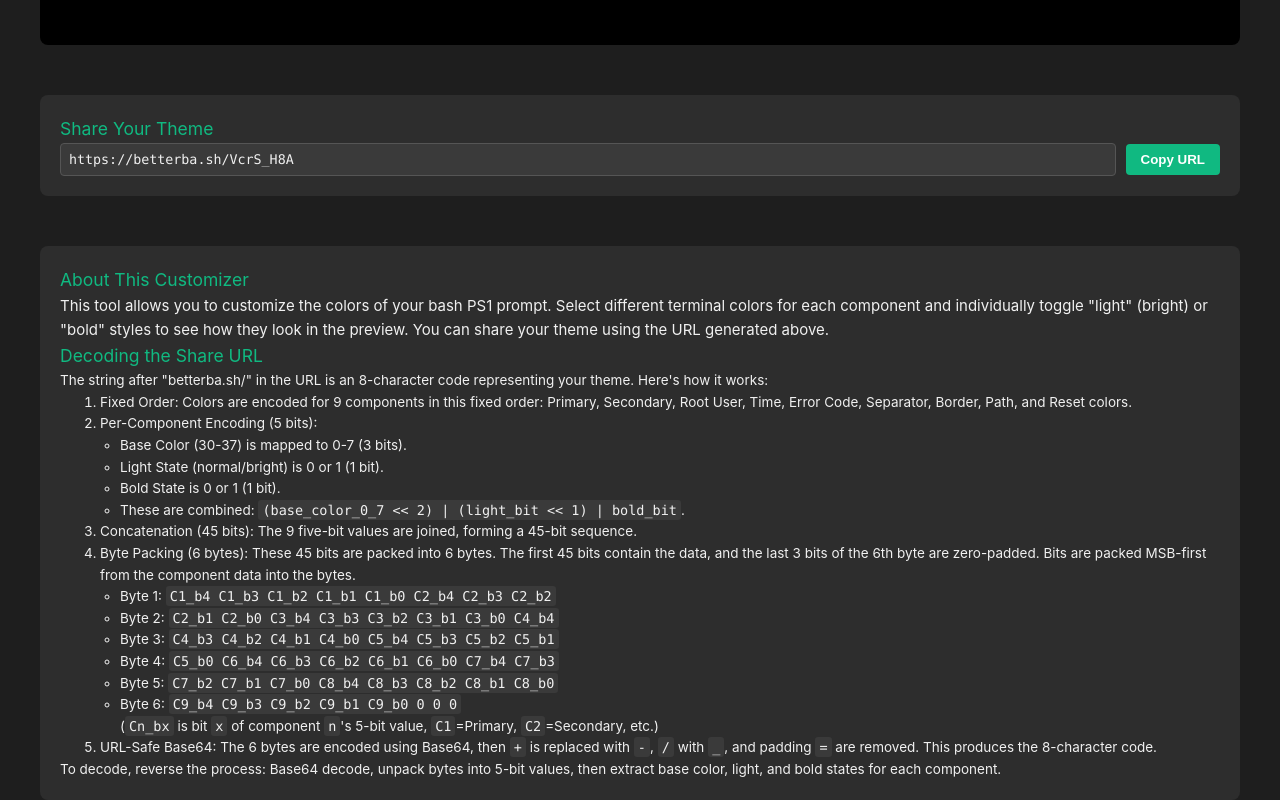
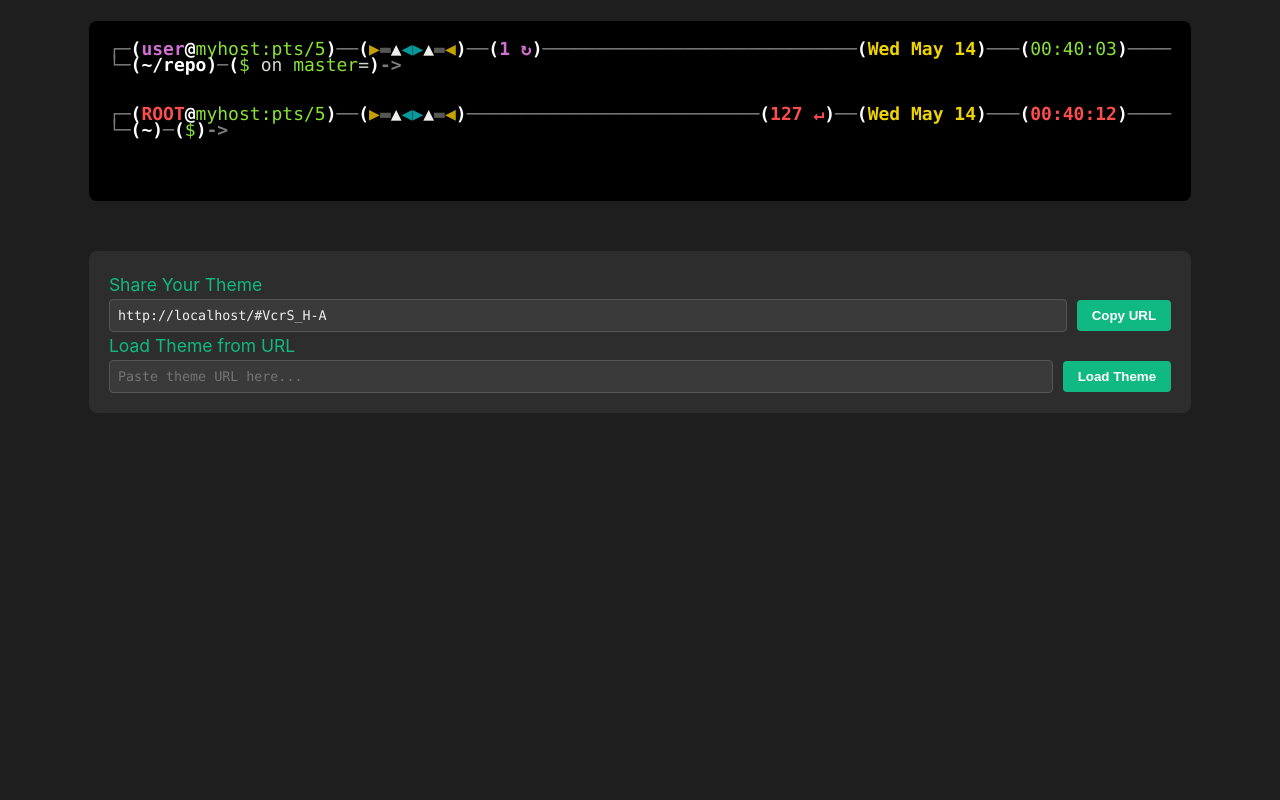
Before and after one commit to czoczo/BetterBash, a Vue app in the folder webpage/BetterBash/: page / in a window 1280 px wide. Shown: the part 545-1345 px from the top of the page. After the commit the page ends 958 px from the top, so only its background shows below. Built offline with nearby package versions, Linux system fonts and the light colour scheme.

Commit message:
avatar toggle attempt wip #1

```diff
--- a/webpage/BetterBash/src/App.vue
+++ b/webpage/BetterBash/src/App.vue
@@ -38,6 +38,14 @@
             </label>
           </div>
         </div>
+
+        <!-- Avatar Toggle Control -->
+        <div class="color-select-group">
+          <div class="color-selector-main">
+            <label for="avatar-toggle">Show Avatar</label>
+            <input id="avatar-toggle" type="checkbox" v-model="showAvatar" @change="updatePromptDetails" />
+          </div>
+        </div>
       </div>
 
       <div class="terminal">
@@ -49,7 +57,8 @@
           ><span :class="getColorClassFromBash(generatedColors.PRIMARY_COLOR)">myhost:pts/5</span
           ><span :class="getColorClassFromBash(generatedColors.SEPARATOR_COLOR)">)</span
           ><span :class="getColorClassFromBash(generatedColors.BORDCOL)">──</span
-          ><span :class="getColorClassFromBash(generatedColors.SEPARATOR_COLOR)">(</span
+          ><template v-if="showAvatar">
+            <span :class="getColorClassFromBash(generatedColors.SEPARATOR_COLOR)">(</span
             ><span class="text-yellow">▶</span
             ><span class="text-bright-black">▬</span
             ><span class="text-bright-white">▲</span
@@ -59,10 +68,14 @@
             ><span class="text-yellow">◀</span
             ><span :class="getColorClassFromBash(generatedColors.SEPARATOR_COLOR)">)</span
             ><span :class="getColorClassFromBash(generatedColors.BORDCOL)">──</span
-          ><span :class="getColorClassFromBash(generatedColors.SEPARATOR_COLOR)">(</span
+          ></template>
+          <span :class="getColorClassFromBash(generatedColors.SEPARATOR_COLOR)">(</span
           ><span :class="getColorClassFromBash(generatedColors.SECONDARY_COLOR)">1 ↻</span
-          ><span :class="getColorClassFromBash(generatedColors.SEPARATOR_COLOR)">)</span
-          ><span :class="getColorClassFromBash(generatedColors.BORDCOL)">─────────────────────────────</span
+          ><span :class="getColorClassFromBash(generatedColors.SEPARATOR_COLOR)">)</span>
+          <template v-if="!showAvatar">
+            <span :class="getColorClassFromBash(generatedColors.BORDCOL)">────────</span
+          ></template>
+          <span :class="getColorClassFromBash(generatedColors.BORDCOL)">─────────────────────────────</span
           ><span :class="getColorClassFromBash(generatedColors.SEPARATOR_COLOR)">(</span
           ><span :class="getColorClassFromBash(generatedColors.TIME_COLOR)">Wed May 14</span
           ><span :class="getColorClassFromBash(generatedColors.SEPARATOR_COLOR)">)</span
@@ -98,7 +111,8 @@
           ><span :class="getColorClassFromBash(generatedColors.PRIMARY_COLOR)">myhost:pts/5</span
           ><span :class="getColorClassFromBash(generatedColors.SEPARATOR_COLOR)">)</span
           ><span :class="getColorClassFromBash(generatedColors.BORDCOL)">──</span
-          ><span :class="getColorClassFromBash(generatedColors.SEPARATOR_COLOR)">(</span
+          ><template v-if="showAvatar">
+            <span :class="getColorClassFromBash(generatedColors.SEPARATOR_COLOR)">(</span
             ><span class="text-yellow">▶</span
             ><span class="text-bright-black">▬</span
             ><span class="text-bright-white">▲</span
@@ -107,7 +121,11 @@
             ><span class="text-bright-black">▬</span
             ><span class="text-yellow">◀</span
             ><span :class="getColorClassFromBash(generatedColors.SEPARATOR_COLOR)">)</span
-          ><span :class="getColorClassFromBash(generatedColors.BORDCOL)">───────────────────────────</span
+          ></template>
+          <template v-if="!showAvatar">
+            <span :class="getColorClassFromBash(generatedColors.BORDCOL)">──────</span
+          ></template>
+          <span :class="getColorClassFromBash(generatedColors.BORDCOL)">───────────────────────────</span
           ><span :class="getColorClassFromBash(generatedColors.SEPARATOR_COLOR)">(</span
           ><span :class="getColorClassFromBash(generatedColors.ERR_COLOR)">127 ↵</span
           ><span :class="getColorClassFromBash(generatedColors.SEPARATOR_COLOR)">)</span
@@ -132,6 +150,7 @@
           ><span :class="getColorClassFromBash(generatedColors.SEPARATOR_COLOR)">)</span
           ><span :class="getColorClassFromBash(generatedColors.BORDCOL)">-&gt;</span>
         </div>
+
       </div>
 
       <div class="share-section">
@@ -141,56 +160,23 @@
             <button @click="copyUrlToClipboard">Copy URL</button>
         </div>
         <p v-if="copySuccess" class="copy-success-message">Copied to clipboard!</p>
+
+        <h3>Load Theme from URL</h3>
+        <div class="share-url-container">
+            <input type="text" v-model="loadUrlInput" placeholder="Paste theme URL here..." id="loadUrlInput" />
+            <button @click="loadThemeFromUrl">Load Theme</button>
         </div>
-
-      <div class="info-section">
-        <h3>About This Customizer</h3>
-        <p>
-          This tool allows you to customize the colors of your bash PS1 prompt.
-          Select different terminal colors for each component and individually toggle
-          "light" (bright) or "bold" styles to see how they
-          look in the preview. You can share your theme using the URL generated above.
-        </p>
-        <h3>Decoding the Share URL</h3>
-        <div class="decoding-explanation">
-            <p>The string after "betterba.sh/" in the URL is an 8-character code representing your theme. Here's how it works:</p>
-            <ol>
-                <li><strong>Fixed Order:</strong> Colors are encoded for 9 components in this fixed order:
-                    Primary, Secondary, Root User, Time, Error Code, Separator, Border, Path, and Reset colors.</li>
-                <li><strong>Per-Component Encoding (5 bits):</strong>
-                    <ul>
-                        <li>Base Color (30-37) is mapped to 0-7 (3 bits).</li>
-                        <li>Light State (normal/bright) is 0 or 1 (1 bit).</li>
-                        <li>Bold State is 0 or 1 (1 bit).</li>
-                        <li>These are combined: <code>(base_color_0_7 &lt;&lt; 2) | (light_bit &lt;&lt; 1) | bold_bit</code>.</li>
-                    </ul>
-                </li>
-                <li><strong>Concatenation (45 bits):</strong> The 9 five-bit values are joined, forming a 45-bit sequence.</li>
-                <li><strong>Byte Packing (6 bytes):</strong> These 45 bits are packed into 6 bytes. The first 45 bits contain the data, and the last 3 bits of the 6th byte are zero-padded. Bits are packed MSB-first from the component data into the bytes.
-                    <ul>
-                        <li>Byte 1: <code>C1_b4 C1_b3 C1_b2 C1_b1 C1_b0 C2_b4 C2_b3 C2_b2</code></li>
-                        <li>Byte 2: <code>C2_b1 C2_b0 C3_b4 C3_b3 C3_b2 C3_b1 C3_b0 C4_b4</code></li>
-                        <li>Byte 3: <code>C4_b3 C4_b2 C4_b1 C4_b0 C5_b4 C5_b3 C5_b2 C5_b1</code></li>
-                        <li>Byte 4: <code>C5_b0 C6_b4 C6_b3 C6_b2 C6_b1 C6_b0 C7_b4 C7_b3</code></li>
-                        <li>Byte 5: <code>C7_b2 C7_b1 C7_b0 C8_b4 C8_b3 C8_b2 C8_b1 C8_b0</code></li>
-                        <li>Byte 6: <code>C9_b4 C9_b3 C9_b2 C9_b1 C9_b0  0   0   0</code></li>
-                        (<code>Cn_bx</code> is bit <code>x</code> of component <code>n</code>'s 5-bit value, <code>C1</code>=Primary, <code>C2</code>=Secondary, etc.)
-                    </ul>
-                </li>
-                <li><strong>URL-Safe Base64:</strong> The 6 bytes are encoded using Base64, then <code>+</code> is replaced with <code>-</code>, <code>/</code> with <code>_</code>, and padding <code>=</code> are removed. This produces the 8-character code.</li>
-            </ol>
-            <p>To decode, reverse the process: Base64 decode, unpack bytes into 5-bit values, then extract base color, light, and bold states for each component.</p>
-        </div>
+        <p v-if="loadError" class="load-error-message">{{ loadError }}</p>
+        <p v-if="loadSuccess" class="load-success-message">Theme loaded successfully!</p>
       </div>
     </div>
   </div>
 </template>
 
 <script setup>
-import { ref, computed, onMounted } from 'vue'; // Added onMounted if needed for URL parsing later
+import { ref, computed, onMounted } from 'vue';
 
-// Color labels for UI - THE ORDER HERE IS IMPORTANT FOR `Object.keys(colorLabels)` if used
-// but we'll use a hardcoded list for encoding/decoding for stability.
+// Color labels for UI
 const colorLabels = {
   PRIMARY_COLOR: 'Primary Color',
   SECONDARY_COLOR: 'Secondary Color',
@@ -207,10 +193,9 @@ const ENCODING_ORDERED_COLOR_KEYS = [
   'PRIMARY_COLOR', 'SECONDARY_COLOR', 'ROOT_COLOR', 'TIME_COLOR',
   'ERR_COLOR', 'SEPARATOR_COLOR', 'BORDCOL', 'PATH_COLOR'
 ];
-if (ENCODING_ORDERED_COLOR_KEYS.length !== 8) {
-    console.error("Encoding logic assumes 8 color keys. Please update bit packing if this changes.");
-}
 
+// Avatar state
+const showAvatar = ref(true);
 
 // --- Base Color Definitions (30-37 range) ---
 const baseColorDefinitions = {
@@ -242,12 +227,12 @@ const boldColorSpecifics = {
     32: { hex: "#73d216", css: "text-bold-green" },
     33: { hex: "#edd400", css: "text-bold-yellow" },
     34: { hex: "#3584e4", css: "text-bold-blue" },
-    35: { hex: "#ad7fa8", css: "text-bold-magenta" }, // Often same as bright in some terminals
-    36: { hex: "#34e2e2", css: "text-bold-cyan" },   // Often same as bright
-    37: { hex: "#ffffff", css: "text-bold-white" },  // True white for bold light gray
+    35: { hex: "#ad7fa8", css: "text-bold-magenta" },
+    36: { hex: "#34e2e2", css: "text-bold-cyan" },
+    37: { hex: "#ffffff", css: "text-bold-white" },
     90: { hex: "#7c7c7c", css: "text-bold-bright-black" },
     95: { hex: "#d070d0", css: "text-bold-bright-magenta" },
-    97: { hex: "#ffffff", css: "text-bold-bright-white" }, // True white for bold white
+    97: { hex: "#ffffff", css: "text-bold-bright-white" },
 };
 
 const finalColorMappings = {};
@@ -322,10 +307,9 @@ ENCODING_ORDERED_COLOR_KEYS.forEach(key => {
   if (initialBashColorCodes[key]) {
     selectedColorAttributes.value[key] = parseInitialBashCodeToAttributes(initialBashColorCodes[key]);
   } else {
-    selectedColorAttributes.value[key] = { baseCode: 37, isLight: false, isBold: false }; // Default
+    selectedColorAttributes.value[key] = { baseCode: 37, isLight: false, isBold: false };
   }
 });
-
 
 const generatedColors = computed(() => {
   const finalCodes = {};
@@ -336,30 +320,23 @@ const generatedColors = computed(() => {
     if (attrs.isBold) {
       finalCodes[key] = `\\[\\033[1;${actualCode}m\\]`;
     } else {
-      // Ensure "normal" style is explicit if no bold, using '0' or just the color
       finalCodes[key] = `\\[\\033[0;${actualCode}m\\]`;
     }
   }
-  // Handle RST specifically if it shouldn't have complex styling (e.g. only \[\033[0m\] or \[\033[37m\])
-  // For this general tool, we keep RST configurable like others.
-  // If RST should always be \[\033[0m\], you can override:
-  // finalCodes['RST'] = '\\[\\033[0m\\]';
   return finalCodes;
 });
 
 function parseGeneratedBashCode(bashCode) {
-  const match = bashCode.match(/\[(?:(1);)?(\d{2})m/); // Bold group, color group
+  const match = bashCode.match(/\[(?:(1);)?(\d{2})m/);
   if (match) {
     const isBold = !!match[1];
     const colorNum = parseInt(match[2]);
     return { colorNum, isBold };
   }
-  // Try matching pattern like \[\033[0;32m\] or \[\033[0;92m\]
   const nonBoldMatch = bashCode.match(/\[0;(\d{2})m/);
   if (nonBoldMatch) {
     return { colorNum: parseInt(nonBoldMatch[1]), isBold: false };
   }
-  // Try matching pattern like \[\033[32m\] (implicit normal)
   const simplestMatch = bashCode.match(/\[(\d{2})m/);
   if (simplestMatch) {
     return { colorNum: parseInt(simplestMatch[1]), isBold: false };
@@ -396,7 +373,7 @@ const getColorClassFromBash = (bashCode) => {
 };
 
 const updatePromptDetails = () => {
-  // This function is called on change, can be used for debugging or future enhancements
+  // This function is called on change
 };
 
 // --- URL Sharing Logic ---
@@ -405,29 +382,26 @@ function bytesToUrlSafeBase64(bytes) {
   return base64.replace(/\+/g, '-').replace(/\//g, '_').replace(/=/g, '');
 }
 
-// function urlSafeBase64ToBytes(base64Str) { // For decoding if implemented
-//   let base64 = base64Str.replace(/-/g, '+').replace(/_/g, '/');
-//   const padding = base64.length % 4 === 0 ? '' : '='.repeat(4 - (base64.length % 4));
-//   const raw = atob(base64 + padding);
-//   const bytes = new Uint8Array(raw.length);
-//   for (let i = 0; i < raw.length; i++) {
-//     bytes[i] = raw.charCodeAt(i);
-//   }
-//   return bytes;
-// }
+function urlSafeBase64ToBytes(base64Str) {
+  let base64 = base64Str.replace(/-/g, '+').replace(/_/g, '/');
+  const padding = base64.length % 4 === 0 ? '' : '='.repeat(4 - (base64.length % 4));
+  const raw = atob(base64 + padding);
+  const bytes = new Uint8Array(raw.length);
+  for (let i = 0; i < raw.length; i++) {
+    bytes[i] = raw.charCodeAt(i);
+  }
+  return bytes;
+}
 
-function generateShareCode(selectedAttrs) {
+function generateShareCode(selectedAttrs, avatarEnabled) {
   const numParts = ENCODING_ORDERED_COLOR_KEYS.length;
-  if (numParts * 5 > 48) { // 45 bits for 9 parts, max 48 in 6 bytes
-      console.error("Too many parts for 6 bytes with 5 bits each");
-      return "";
-  }
+  const bytes = new Uint8Array(6); // 48 bits
 
   const fiveBitValues = [];
   for (const key of ENCODING_ORDERED_COLOR_KEYS) {
     const attr = selectedAttrs[key];
-    if (!attr) { // Should not happen if selectedColorAttributes is initialized correctly
-        fiveBitValues.push(0); // Default: (0<<2)|0|0 = Black, not light, not bold
+    if (!attr) {
+        fiveBitValues.push(0);
         continue;
     }
     const shortBaseCode = attr.baseCode - 30; // 0-7
@@ -437,21 +411,61 @@ function generateShareCode(selectedAttrs) {
     fiveBitValues.push(value);
   }
 
-  const bytes = new Uint8Array(6); // 48 bits
-  // Pack 9 * 5-bit values (45 bits) into 6 bytes
+  // Pack 8 * 5-bit values (40 bits) into 6 bytes, with avatar bit at the end
   bytes[0] = (fiveBitValues[0] << 3) | (fiveBitValues[1] >> 2);
   bytes[1] = ((fiveBitValues[1] & 0x03) << 6) | (fiveBitValues[2] << 1) | (fiveBitValues[3] >> 4);
   bytes[2] = ((fiveBitValues[3] & 0x0F) << 4) | (fiveBitValues[4] >> 1);
   bytes[3] = ((fiveBitValues[4] & 0x01) << 7) | (fiveBitValues[5] << 2) | (fiveBitValues[6] >> 3);
   bytes[4] = ((fiveBitValues[6] & 0x07) << 5) | (fiveBitValues[7]);
-  bytes[5] = (fiveBitValues[8] << 3); // Last 3 bits of this byte will be 0 (padding)
+  bytes[5] = avatarEnabled ? 0x80 : 0x00; // Use first bit for avatar state
 
   return bytesToUrlSafeBase64(bytes);
 }
 
+function parseShareCode(code) {
+  try {
+    const bytes = urlSafeBase64ToBytes(code);
+    if (bytes.length !== 6) return null;
+
+    // Extract avatar state from first bit of last byte
+    const avatarEnabled = (bytes[5] & 0x80) !== 0;
+
+    // Extract 8 * 5-bit values
+    const fiveBitValues = [];
+    fiveBitValues.push(bytes[0] >> 3);
+    fiveBitValues.push(((bytes[0] & 0x07) << 2) | (bytes[1] >> 6));
+    fiveBitValues.push((bytes[1] >> 1) & 0x1F);
+    fiveBitValues.push(((bytes[1] & 0x01) << 4) | (bytes[2] >> 4));
+    fiveBitValues.push(((bytes[2] & 0x0F) << 1) | (bytes[3] >> 7));
+    fiveBitValues.push((bytes[3] >> 2) & 0x1F);
+    fiveBitValues.push(((bytes[3] & 0x03) << 3) | (bytes[4] >> 5));
+    fiveBitValues.push(bytes[4] & 0x1F);
+
+    const selectedAttrs = {};
+    for (let i = 0; i < ENCODING_ORDERED_COLOR_KEYS.length; i++) {
+      const key = ENCODING_ORDERED_COLOR_KEYS[i];
+      const value = fiveBitValues[i];
+      const shortBaseCode = value >> 2; // 0-7
+      const lightBit = (value >> 1) & 1;
+      const boldBit = value & 1;
+
+      selectedAttrs[key] = {
+        baseCode: shortBaseCode + 30, // 30-37
+        isLight: lightBit === 1,
+        isBold: boldBit === 1
+      };
+    }
+
+    return { selectedAttrs, avatarEnabled };
+  } catch (error) {
+    console.error('Error parsing share code:', error);
+    return null;
+  }
+}
+
 const shareableUrl = computed(() => {
-  const code = generateShareCode(selectedColorAttributes.value);
-  return `https://betterba.sh/${code}`;
+  const code = generateShareCode(selectedColorAttributes.value, showAvatar.value);
+  return `${window.location.origin}${window.location.pathname}#${code}`;
 });
 
 const copySuccess = ref(false);
@@ -475,18 +489,77 @@ function selectUrlText() {
     }
 }
 
-// Optional: Logic to parse code from URL on load
-// onMounted(() => {
-//   const path = window.location.pathname;
-//   const parts = path.split('/');
-//   if (parts.length > 1 && parts[1]) { // e.g. /XyZ123Ab
-//     const code = parts[1];
-//     // const decodedAttributes = parseShareCode(code); // You'd need to implement this
-//     // if (decodedAttributes) {
-//     //   selectedColorAttributes.value = decodedAttributes;
-//     // }
-//   }
-// });
+// Load theme functionality
+const loadUrlInput = ref('');
+const loadError = ref('');
+const loadSuccess = ref(false);
+
+function loadThemeFromUrl() {
+  loadError.value = '';
+  loadSuccess.value = false;
+
+  if (!loadUrlInput.value.trim()) {
+    loadError.value = 'Please enter a URL';
+    return;
+  }
+
+  try {
+    // Extract code from URL - handle both hash and path formats
+    let code = '';
+    const url = loadUrlInput.value.trim();
+
+    if (url.includes('#')) {
+      code = url.split('#')[1];
+    } else if (url.includes('betterba.sh/')) {
+      const parts = url.split('betterba.sh/');
+      if (parts.length > 1) {
+        code = parts[1].split(/[?&#]/)[0];
+      }
+    } else {
+      // Assume the entire input is the code
+      code = url;
+    }
+
+    if (!code) {
+      loadError.value = 'Could not extract theme code from URL';
+      return;
+    }
+
+    const parsed = parseShareCode(code);
+    if (!parsed) {
+      loadError.value = 'Invalid theme code';
+      return;
+    }
+
+    // Apply the loaded theme
+    selectedColorAttributes.value = parsed.selectedAttrs;
+    showAvatar.value = parsed.avatarEnabled;
+
+    loadSuccess.value = true;
+    loadUrlInput.value = '';
+
+    setTimeout(() => {
+      loadSuccess.value = false;
+    }, 3000);
+
+  } catch (error) {
+    console.error('Error loading theme:', error);
+    loadError.value = 'Error loading theme';
+  }
+}
+
+// Load theme from URL hash on mount
+onMounted(() => {
+  const hash = window.location.hash;
+  if (hash && hash.length > 1) {
+    const code = hash.substring(1);
+    const parsed = parseShareCode(code);
+    if (parsed) {
+      selectedColorAttributes.value = parsed.selectedAttrs;
+      showAvatar.value = parsed.avatarEnabled;
+    }
+  }
+});
 
 </script>
 
```
Lines whose indentation alone changed are shown as unchanged.
